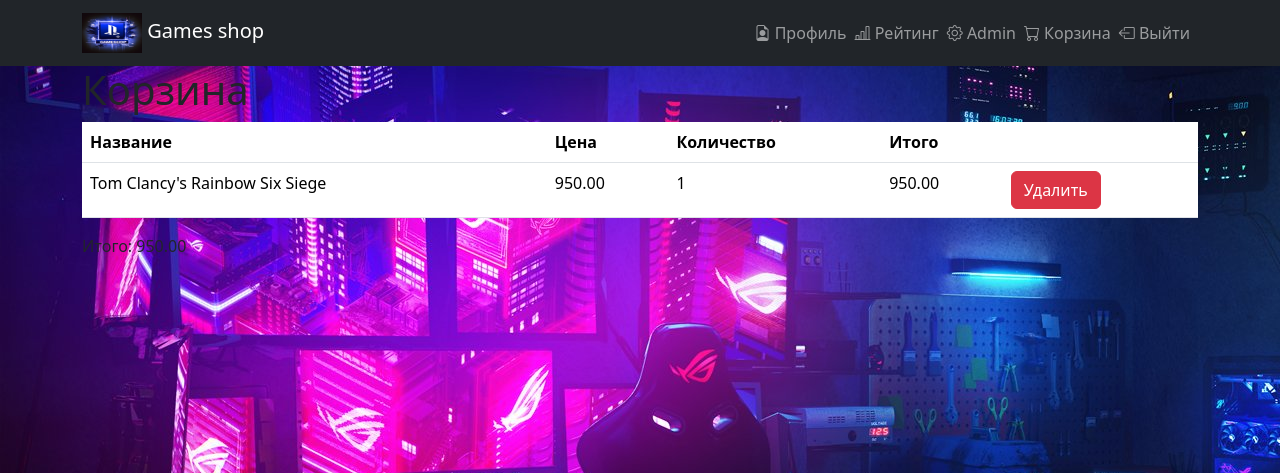
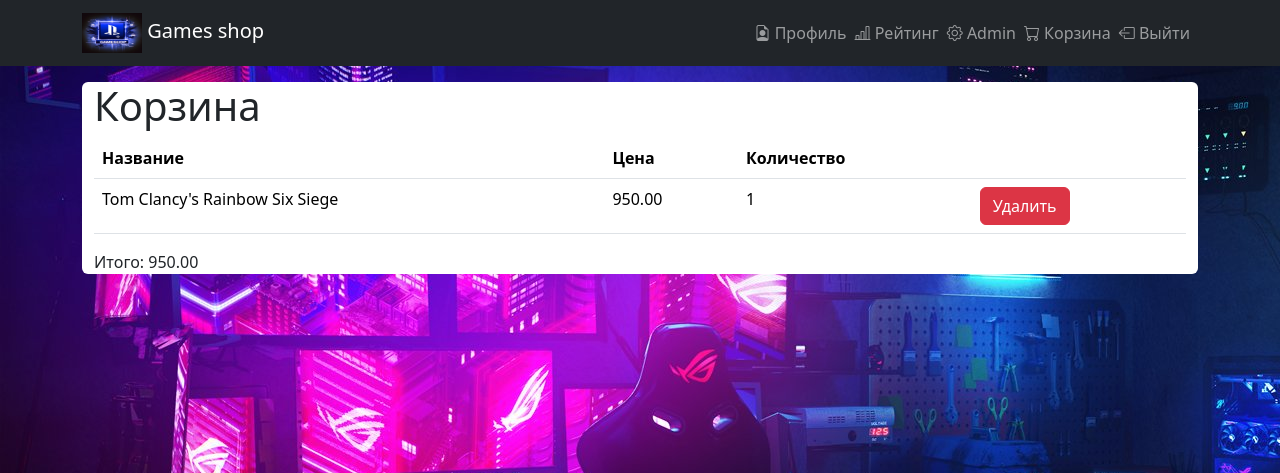
Before and after one commit to Bazalex1/gameshop, a Django app: page /cart/ in a window 1280 px wide. Shown: the top 473 px of the page. Run offline with Django 5.2, Linux system fonts and the light colour scheme; a user stored in the database is signed in; data comes from the database, SQL or seed files in the repository; both versions use the stored data as it was after the commit.

Commit message:
Доделал корзину

```diff
--- a/templates/cart/cart.html
+++ b/templates/cart/cart.html
@@ -1,6 +1,7 @@
 {% extends 'base.html' %}
 
 {% block content %}
+<div class="container rounded bg-white mt-3 mb-5">
   <h1>Корзина</h1>
   <table class="table">
     <thead>
@@ -8,7 +9,6 @@
         <th>Название</th>
         <th>Цена</th>
         <th>Количество</th>
-        <th>Итого</th>
         <th></th>
       </tr>
     </thead>
@@ -18,7 +18,6 @@
           <td>{{ item.game.title }}</td>
           <td>{{ item.price }}</td>
           <td>{{ item.quantity }}</td>
-          <td>{{ total_price|floatformat:2 }}</td>
           <td>
             <form method="post" action="{% url 'cart:remove_from_cart' item.id %}">
               {% csrf_token %}
@@ -33,5 +32,6 @@
       {% endfor %}
     </tbody>
   </table>
-  <p>Итого: {{ total_price|floatformat:2 }}</p>
+  <span class="mb-10 mt-5"> Итого: {{ total_price|floatformat:2 }}</span>
+</div>
 {% endblock %}
```
Also changed, not shown: db.sqlite3.
